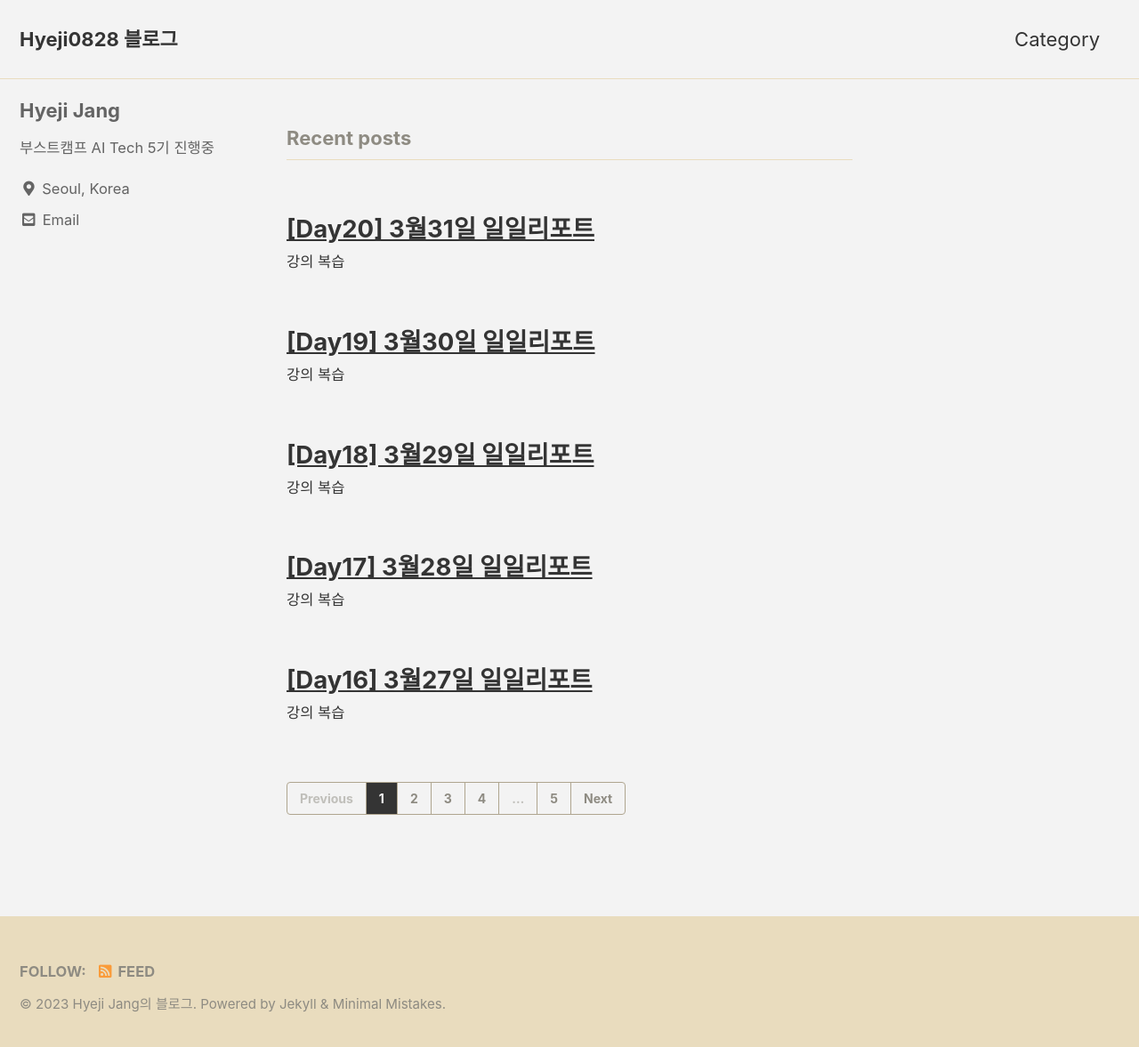
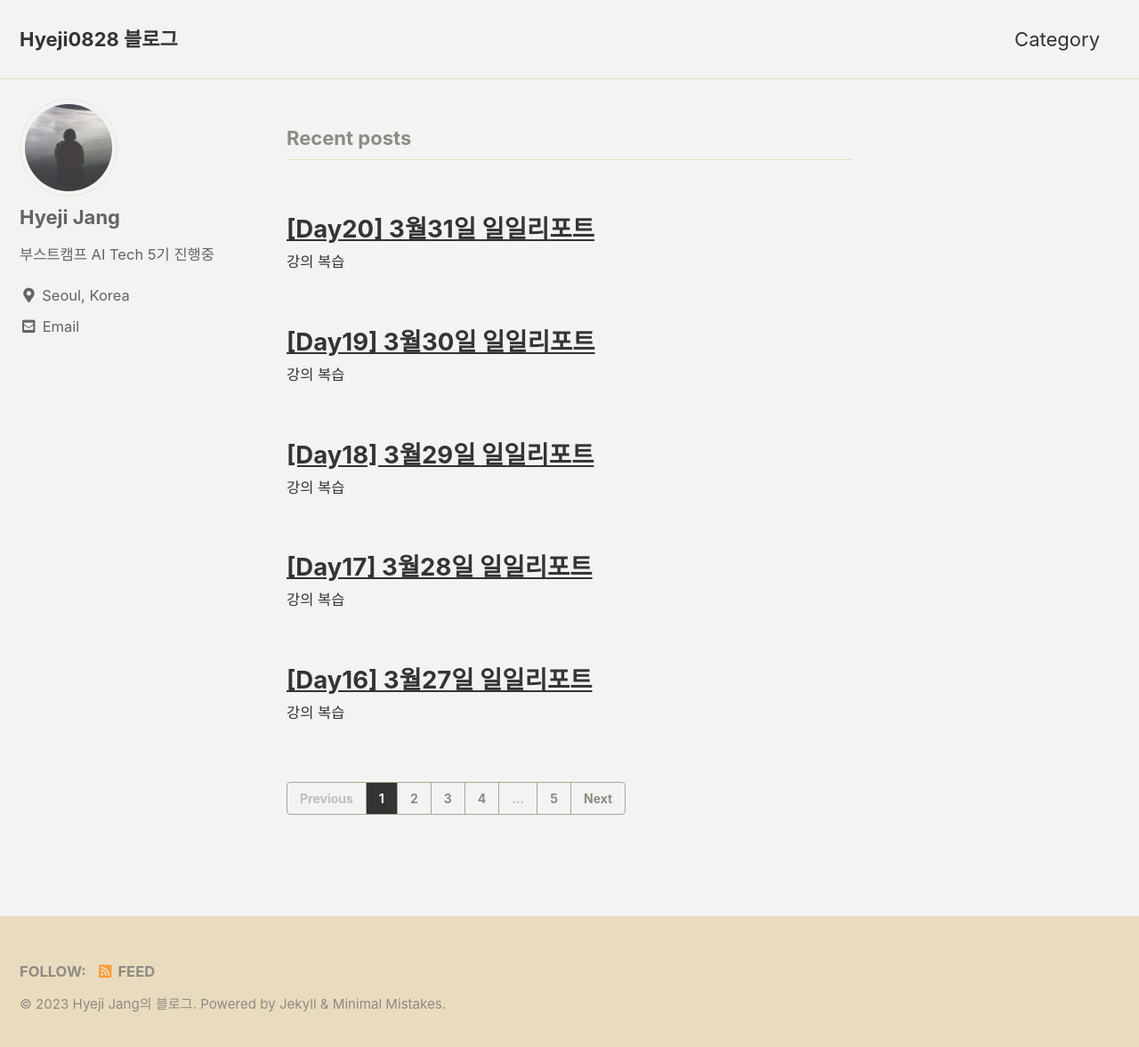
Before and after one commit to Hyeji0828/Hyeji0828.github.io, a Jekyll site: the page built from index.html, in a window 1280 px wide and 1184 px high. Shown: the top 1177 px of the window at 89% size. Built offline with Jekyll 4.4.1, drawn with Linux system fonts in a browser that asks for light colours; cached includes are drawn as plain includes; the list of posts is cut into pages by our own code.

Commit message:
프로필 이미지 생성 및 적용

```diff
--- a/_config.yml
+++ b/_config.yml
@@ -106,7 +106,7 @@
 # Site Author
 author:
   name             : "Hyeji Jang"
-  avatar           : #"/images/20230207_130355.jpg" # path of avatar image, e.g. "/assets/images/bio-photo.jpg"
+  avatar           : "/assets/images/20230207_130355.jpg" # path of avatar image, e.g. "/assets/images/bio-photo.jpg"
   bio              : "부스트캠프 AI Tech 5기 진행중"
   location         : "Seoul, Korea"
   email            : janghyeji0828@gmail.com
```
Also changed, not shown: assets/images/20230207_130355.jpg (added).
